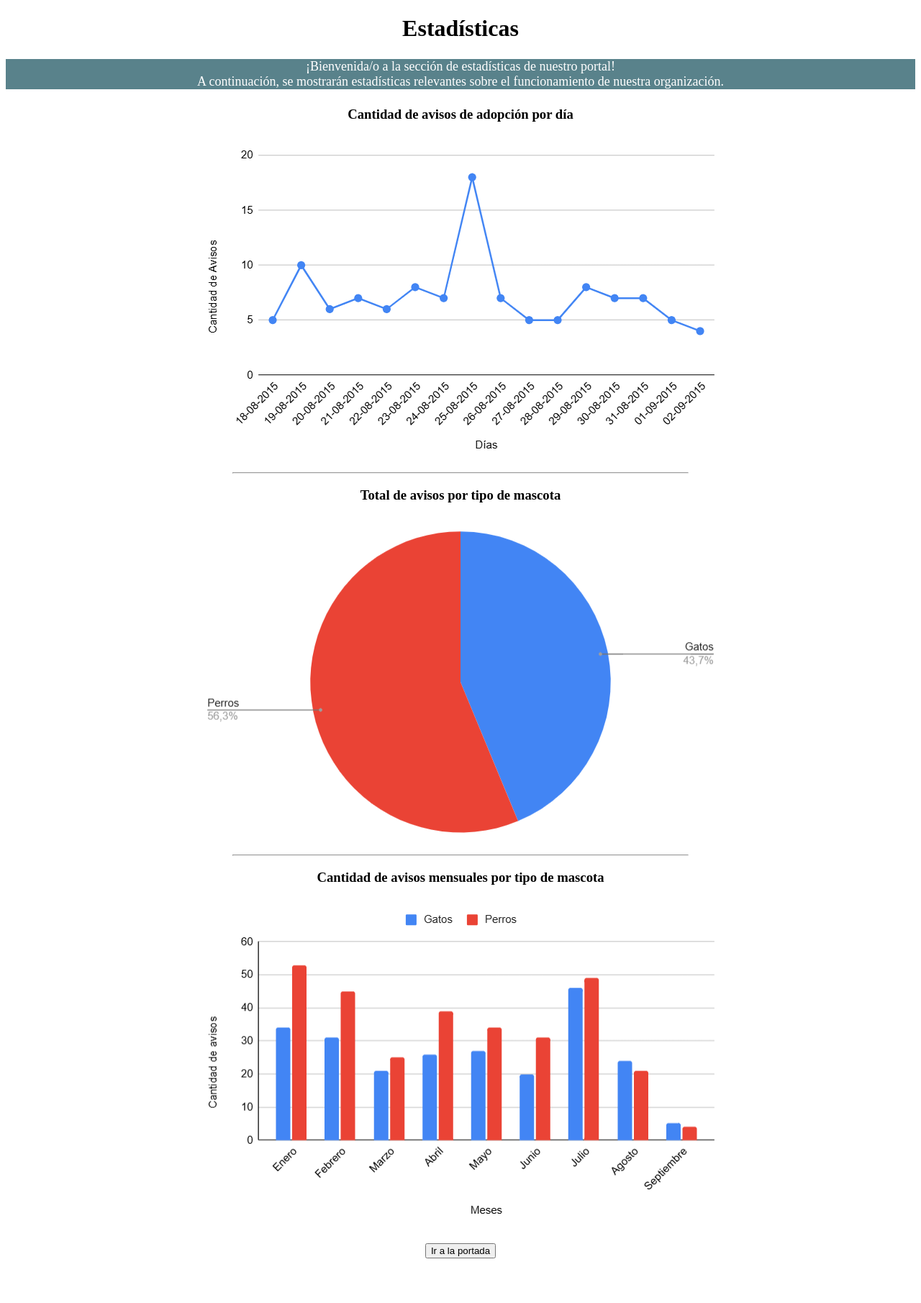
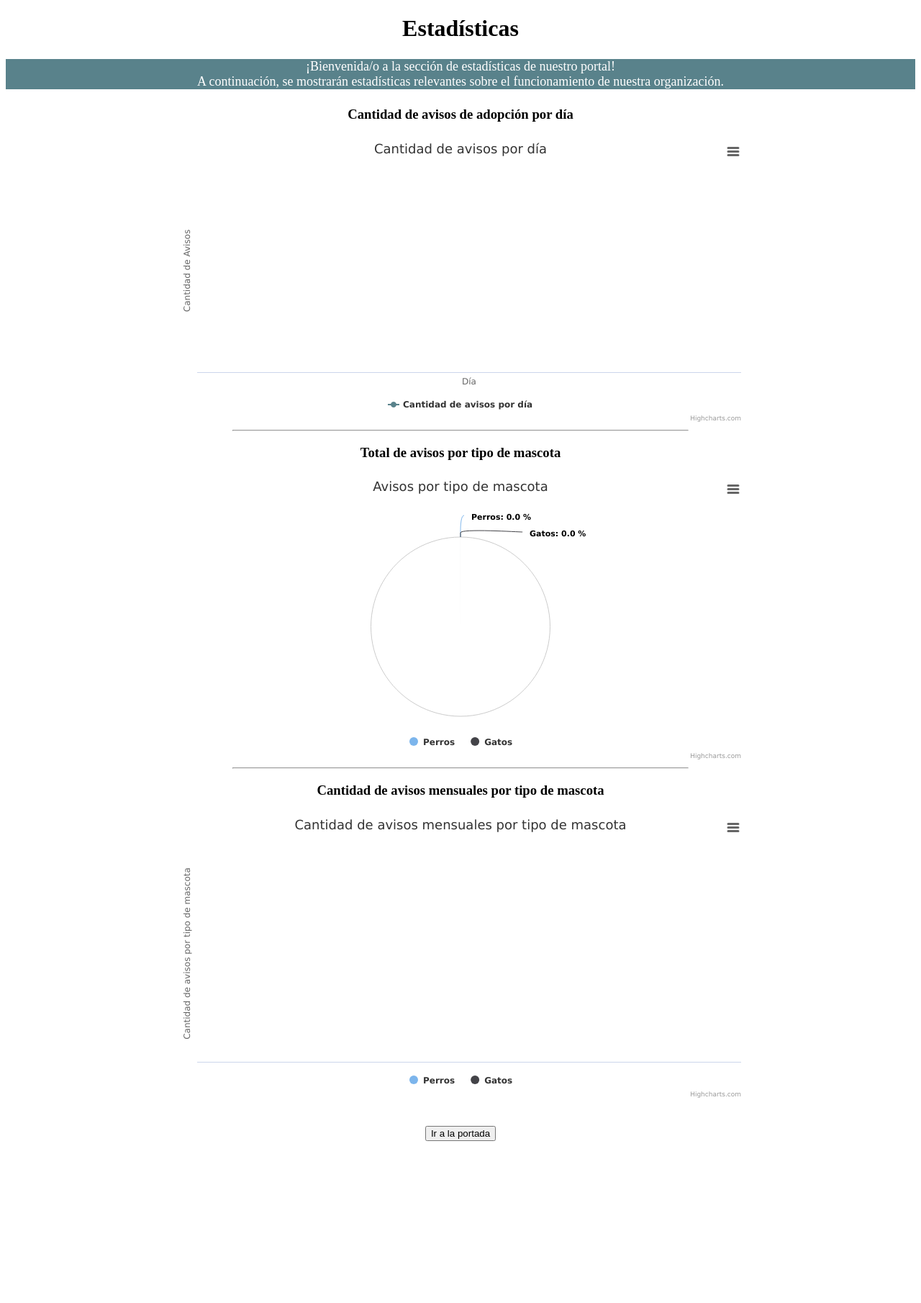
Before and after one commit to artfecxtt/desarrollo_web_maite_sanchez, a Flask app: page /estadisticas in a window 1280 px wide. Shown: the whole page at 72% size. After the commit the page ends 1585 px from the top, so only its background shows below. Run offline with Flask 3, Linux system fonts and the light colour scheme; data that the repository does not hold is empty.

Commit message:
feat: all the estadisticas page is dinamic and functional

```diff
--- a/Tarea 3/app.py
+++ b/Tarea 3/app.py
@@ -1,5 +1,5 @@
-from flask import Flask, request, render_template
-from db.db import DATABASE_URL, SessionLocal, get_region_by_aviso, get_number_of_photos_by_aviso, get_main_photo_by_aviso, get_comuna_by_aviso, get_photos_by_aviso, get_contactos_by_aviso, create_adopcion, create_contacto, create_foto
+from flask import Flask, request, render_template, jsonify
+from db.db import DATABASE_URL, SessionLocal, get_region_by_aviso, get_number_of_photos_by_aviso, get_main_photo_by_aviso, get_comuna_by_aviso, get_photos_by_aviso, get_contactos_by_aviso, create_adopcion, create_contacto, create_foto, get_avisos_per_day, get_avisos_per_month_pet_type, get_avisos_per_pet_type
 from werkzeug.utils import secure_filename
 from utils.validations import validate_create_adopcion, validate_create_foto, validate_create_contacto
 import hashlib
@@ -208,5 +208,17 @@
 def estadisticas():
     return render_template("estadisticas.html")
 
+#ruta para el tema del ajax
+@app.route("/get-estadisticas", methods=["GET"])
+def get_estadisticas():
+    try:
+        avisos_por_dia = get_avisos_per_day()
+        avisos_por_tipo = get_avisos_per_pet_type()
+        avisos_por_mes_tipo = get_avisos_per_month_pet_type()
+
+        return jsonify({"status": "ok", "data": {"g_linea": avisos_por_dia, "g_torta": avisos_por_tipo, "g_barra": avisos_por_mes_tipo}})
+    except Exception as error:
+        return  jsonify({"status": "error", "data": []}), 400
+
 if __name__ == "__main__":
     app.run(debug=True)
--- a/Tarea 3/db/db.py
+++ b/Tarea 3/db/db.py
@@ -1,4 +1,4 @@
-from sqlalchemy import create_engine, Column, Integer, DateTime, String, Enum, Text, ForeignKey
+from sqlalchemy import create_engine, Column, Integer, DateTime, String, Enum, Text, ForeignKey, func
 from sqlalchemy.orm import sessionmaker, declarative_base, relationship
 import datetime
 
@@ -172,3 +172,85 @@
     session.commit()
     session.refresh(new_contacto)
     session.close()
+
+def get_avisos_per_day():
+    #func como que hace que cosas de sql normal pasen a sqlalchemy, me deja hacer el count y date, además del label
+    #para hacer como nuevas tablas y después poder usar lo q ya usabamos antes de query
+
+    session = SessionLocal()
+    dias = func.date(AvisoAdopcion.fecha_ingreso).label('dia')
+    avisos = func.count(AvisoAdopcion.id).label('cantidad')
+    avisos_por_dia = session.query(dias, avisos).group_by(dias).order_by(dias).all()
+    session.close()
+
+    #ahora tenemos que hacer q las cosas estén en el formato del json
+    datos_json = []
+    for dia, cantidad in avisos_por_dia:
+        dia_str = str(dia)
+        datos_json.append({"dia": dia_str, "cantidad": cantidad})
+
+    return datos_json
+
+def get_avisos_per_pet_type():
+    session = SessionLocal()
+    mascota = AvisoAdopcion.tipo.label('tipo')
+    avisos = func.count(AvisoAdopcion.id).label('cantidad')
+    avisos_por_mascota = session.query(mascota, avisos).group_by(mascota).all()
+    session.close()
+
+    datos_json = {"perro": 0, "gato": 0}
+    for tipo, cantidad in avisos_por_mascota:
+        if tipo == 'perro':
+            datos_json["perro"] = cantidad
+        elif tipo == 'gato':
+            datos_json["gato"] = cantidad
+
+    return datos_json
+
+def get_avisos_per_month_pet_type():
+    session = SessionLocal()
+    mes = func.month(AvisoAdopcion.fecha_ingreso).label("mes")
+    mascota = AvisoAdopcion.tipo.label('tipo')
+    avisos = func.count(AvisoAdopcion.id).label('cantidad')
+
+    por_mes_tipo = session.query(mes, mascota, avisos).group_by(mes, mascota).order_by(mes, mascota).all()
+    session.close()
+    #esto me devuelve (nro_mes, tipo_mascota, nro_avisos)
+    #me devuelve mes en números del 1 al 12, la idea es q en el gráfico sea solo en letras
+    #hagamos una traducción
+
+    trad_num_mes = {1: "Enero", 2: "Febrero", 3: "Marzo", 4: "Abril", 5: "Mayo", 6: "Junio", 7: "Julio",
+                    8: "Agosto", 9: "Septiembre", 10: "Octubre", 11: "Noviembre", 12: "Diciembre"}
+
+    #para pasar los datos a json, este caso es interesante pq hay q colocar el mes + cantidad de perros + cantidad de gatos
+
+    #guardamos aquí los datos por mes, pq vamos a ir teniendo q llenarlo de a poquito con los datos para perros y gatos
+    grupos_datos = {}
+
+    for mes, tipo, cantidad in por_mes_tipo:
+
+        #en el dicc de grupos, vamos a guardar por el nro del mes
+        nro_mes = mes
+
+        #si es q el mes no está en el grupo, vamos a crearlo, asignándole al nro del mes otro diccionario q es el q
+        #se le debe dar a json
+        if nro_mes not in grupos_datos:
+            grupos_datos[nro_mes] = {
+                "mes": trad_num_mes[nro_mes],
+                "perro": 0, #datos 0 pq estamos recién creándolo
+                "gato": 0
+            }
+
+        #ahora, asignamos las cantidades según el tipo q estemos viendo
+        if tipo == 'perro':
+            grupos_datos[nro_mes]["perro"] = cantidad
+        elif tipo == 'gato':
+            grupos_datos[nro_mes]["gato"] = cantidad
+
+    #ya cn los datos hechos, ordenamos por el nro del mes para q estén en orden de enero a diciembre (cn el sorted)
+    #ponemos los datos en el datos_json según el nro de mes en las llaves del diccionario d grupos
+    datos_json = []
+    for meses in sorted(grupos_datos.keys()):
+        datos_json.append(grupos_datos[meses])
+
+    return datos_json
--- a/Tarea 3/static/css/estadisticas.css
+++ b/Tarea 3/static/css/estadisticas.css
@@ -7,6 +7,12 @@
     font-weight: normal;
 }
 
+.grafico {
+    width: 800px;
+    height: 400px;
+    margin: 0 auto;
+}
+
 .main {
     text-align: center;
 }
--- a/Tarea 3/static/js/estadisticas.js
+++ b/Tarea 3/static/js/estadisticas.js
@@ -5,3 +5,177 @@
 
 let portadabtn = document.getElementById("btn-portada");
 portadabtn.addEventListener("click", goToPortada)
+
+//###########################################################
+//desde aquí hacia abajo va todo lo nuevo de los gráficos
+//y cosas de ajax y temas de ese estilo
+
+let procesarDatosLinea = (datos) => {
+    const formato_datos = datos.map((item) => {
+        const fecha = new Date(item.dia);
+        const fecha_con_formato = fecha.getTime();
+
+        return [fecha_con_formato, item.cantidad];
+    });
+
+    return formato_datos;
+};
+
+let procesarDatosTorta = (datos) => {
+    //console.log("ENTRADA:", datos)
+
+    const formato_datos = [{
+        name: "Perros", y: datos.perro},
+        {name: "Gatos", y: datos.gato
+    }]
+
+    //console.log("SALIDA:", formato_datos)
+    return formato_datos
+};
+
+let procesarDatosBarra = (datos) => {
+    const datos_meses = []
+    const datos_perro = []
+    const datos_gato = []
+
+    datos.forEach(element => {
+        datos_meses.push(element.mes);
+        datos_perro.push(element.perro);
+        datos_gato.push(element.gato);
+    });
+
+    const formato_datos = {"datos_meses": datos_meses, "datos_perro": datos_perro, "datos_gato": datos_gato}
+
+    return formato_datos
+}
+
+let crearGraficoLinea = (datos) => {
+    const datitos = procesarDatosLinea(datos);
+
+    Highcharts.chart('grafico_linea', {
+        chart: {
+            type: 'line'
+        },
+        title: {
+            text: 'Cantidad de avisos por día'
+        },
+        xAxis: {
+            type:'datetime',
+            title: {
+                text: 'Día'
+            }
+        },
+        yAxis: {
+            title: {
+                text: 'Cantidad de Avisos'
+            },
+            min: 0
+        },
+        series: [{
+            name: 'Cantidad de avisos por día',
+            data: datitos,
+            color: '#59828b'
+        }]
+    })
+
+}
+
+let crearGraficoTorta = (datos) => {
+    const datitos = procesarDatosTorta(datos);
+
+    Highcharts.chart('grafico_torta', {
+        chart: {
+            plotBackgroundColor: null,
+            plotBorderWidth: null,
+            plotShadow: false,
+            type: 'pie'
+        },
+        title: {
+            text: 'Avisos por tipo de mascota'
+        },
+        tooltip: {
+            pointFormat: '{series.name}: <b>{point.percentage:.1f}%</b>'
+        },
+        plotOptions: {
+            pie: {
+                allowPointSelect: true,
+                cursor: 'pointer',
+                dataLabels: {
+                    enabled: true,
+                    format: '<b>{point.name}</b>: {point.percentage:.1f} %'
+                },
+                showInLegend: true
+            }
+        },
+        series: [{
+            name: 'Avisos por tipo de mascota',
+            data: datitos
+        }]
+    })
+}
+
+let crearGraficoBarra = (datos) => {
+    const datitos = procesarDatosBarra(datos);
+
+    Highcharts.chart('grafico_barra', {
+        chart: {
+            type: 'column'
+        },
+        title: {
+            text: 'Cantidad de avisos mensuales por tipo de mascota'
+        },
+        xAxis: {
+            categories: datitos.datos_meses,
+        },
+        yAxis: {
+            min: 0,
+            title: {
+                text: 'Cantidad de avisos por tipo de mascota'
+            }
+        },
+        plotOptions: {
+            column: {
+                pointPadding: 0.2,
+                borderWidth: 0
+            }
+        },
+        series: [{
+            name: 'Perros',
+            data: datitos.datos_perro
+        },
+        {
+            name: 'Gatos',
+            data: datitos.datos_gato }]
+    });
+}
+
+let fetchAJAX = () => {
+    const ENDPOINT = "/get-estadisticas";
+
+    fetch(ENDPOINT)
+        .then((response => {
+            if (!response.ok) {
+                throw new Error("Network response was not ok");
+            }
+            return response.json();
+        }))
+        .then((ajaxResponse) => {
+            const datos = ajaxResponse.data;
+
+            crearGraficoLinea(datos.g_linea);
+            crearGraficoTorta(datos.g_torta);
+            crearGraficoBarra(datos.g_barra);
+        })
+        .catch((error) => {
+            console.error(
+                "There has been an error with your fetch operation:",
+                error
+            );
+        })
+}
+
+document.addEventListener("DOMContentLoaded", function() {
+    if (window.location.pathname === '/estadisticas') {
+        fetchAJAX();
+    }
+});
--- a/Tarea 3/templates/estadisticas.html
+++ b/Tarea 3/templates/estadisticas.html
@@ -4,6 +4,10 @@
         <title> Estadísticas </title>
         <meta charset="UTF-8">
         <link rel="stylesheet" href="{{ url_for('static', filename='css/estadisticas.css') }}">
+        <script src="https://code.highcharts.com/highcharts.js"></script>
+        <script src="https://code.highcharts.com/modules/exporting.js"></script>
+        <script src="https://code.highcharts.com/modules/export-data.js"></script>
+        <script src="https://code.highcharts.com/modules/accessibility.js"></script>
     </head>
     <body>
         <div class="main">
@@ -15,7 +19,9 @@
                 Cantidad de avisos de adopción por día
             </h3>
 
-            <img src="{{ url_for('static', filename='images/cantidad-diaria.png') }}" alt="graph-lines avisos por día">
+            <div id="grafico_linea" class = "grafico">
+
+            </div>
 
             <hr>
 
@@ -23,7 +29,7 @@
                 Total de avisos por tipo de mascota
             </h3>
 
-            <img src="{{ url_for('static', filename='images/cantidad-tipo-mascota.png') }}" alt="graph-cake avisos por tipo mascota">
+            <div id="grafico_torta" class = "grafico"> </div>
 
             <hr>
 
@@ -31,7 +37,7 @@
                 Cantidad de avisos mensuales por tipo de mascota
             </h3>
 
-            <img src="{{ url_for('static', filename='images/cantidad-mensual.png') }}" alt="graph-bar avisos mensuales por tipo mascota">
+            <div id="grafico_barra" class = "grafico"></div>
 
 
 
@@ -50,7 +56,6 @@
             <br>
 
         </div>
-
         <script src="{{ url_for('static', filename='js/estadisticas.js') }}"></script>
     </body>
 </html>
```
Also changed, not shown: Tarea 3/static/uploads/23323618705e44a127c237244feb0388d62177428984521fb4a14e5eb6d73c9c.jpg (added), Tarea 3/static/uploads/87578f633b567b33b4d8fd316db129a4ebf15d27d827a08926daef60d8bbfe37.jpg (added).
